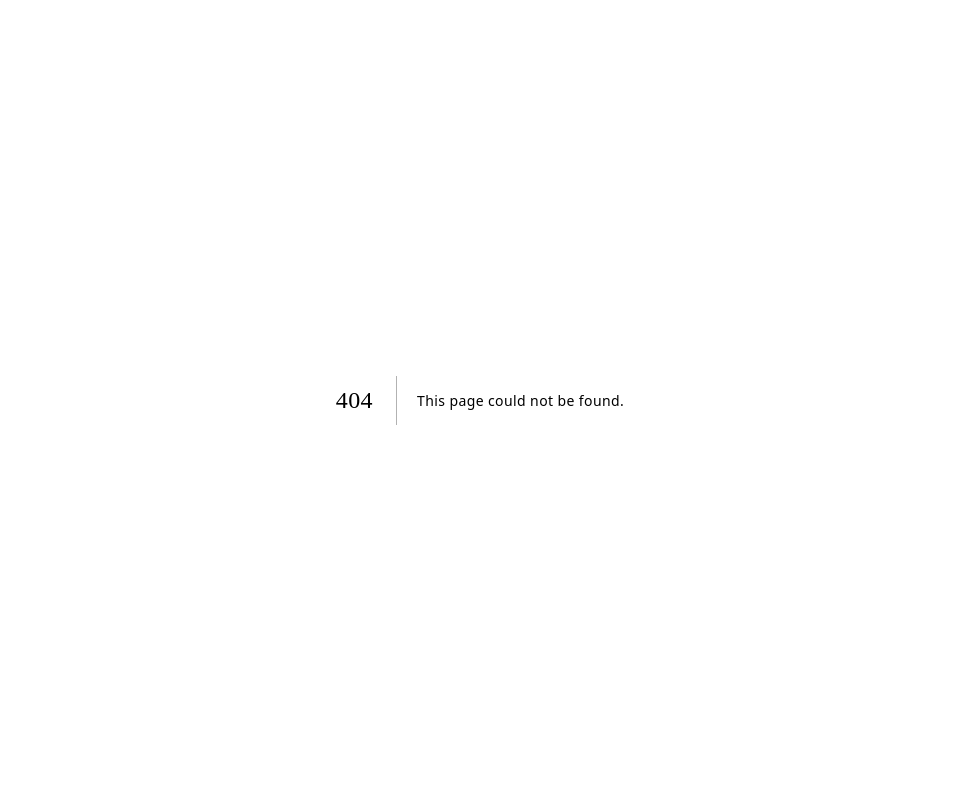
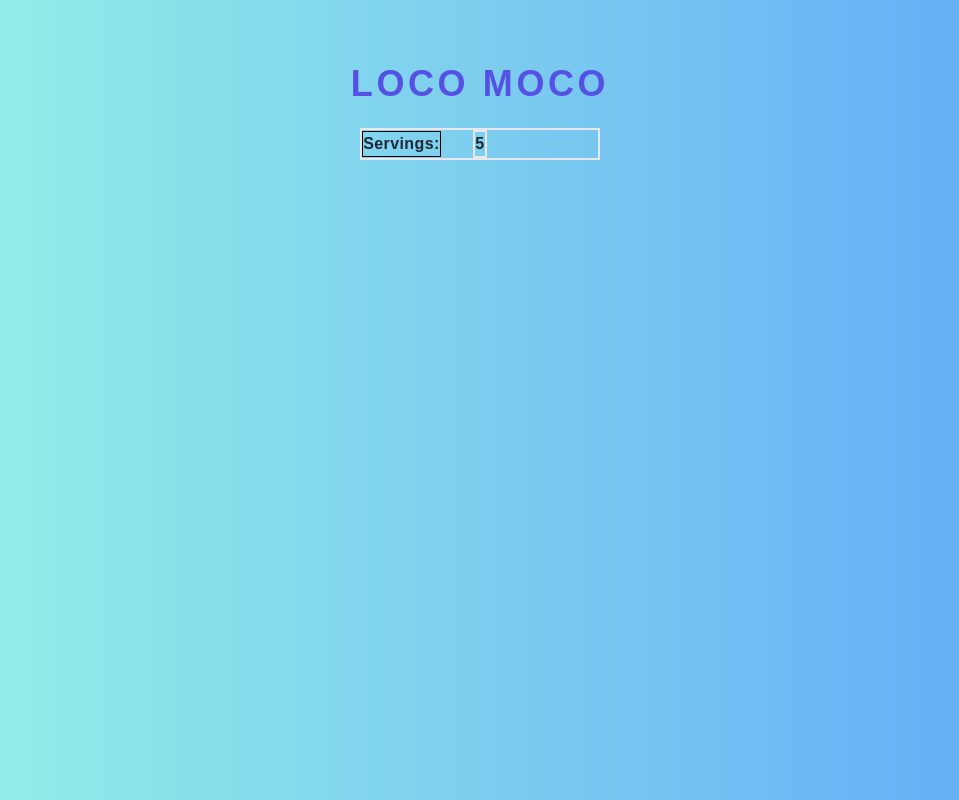
Before and after one commit to cainephung/recipes_collection2, a Next.js app in the folder collection/: page /loco_moco in a window 1280 px wide. Before the commit this address had no page. Shown: the whole page, without its empty margins (160-1119 px from the left). Built offline with nearby package versions, Linux system fonts and the light colour scheme.

Commit message:
loco_moco page start

```diff
--- a/collection/src/pages/list.js
+++ b/collection/src/pages/list.js
@@ -14,7 +14,7 @@ const inter = Inter({ subsets: ['latin'] })
 const List =() => {
 
     return (
-    <div id='Skills' className='w-full pt-16'>
+    <div id='list' className='w-full pt-16'>
     <div className='max-w-[1240px] mx-auto px-2 py-16'>
         <p className='text-4xl text-center tracking-widest uppercase text-[#5651e5] font-black animate-ping-slow'>Recipes</p>
         <div className='grid md:grid-cols-2 lg:grid-cols-3 justify-between gap-20 pt-10'>
@@ -31,7 +31,7 @@ const List =() => {
             </div>
 
             <div className='flex flex-col items-center justify-center font-black'>
-                <Link href='/'>
+                <Link href='/loco_moco'>
                     <button className='py-2 px-4'>More</button>
                 </Link>
             </div>
--- /dev/null
+++ b/collection/src/pages/loco_moco.js
@@ -0,0 +1,34 @@
+import Head from 'next/head'
+import Image from 'next/image'
+import { Inter } from '@next/font/google'
+import Link from "next/link";
+import lm from '../pics/loco_moco.png'
+
+
+
+const inter = Inter({ subsets: ['latin'] })
+
+const loco_moco =() => {
+
+    return (
+        <div className='max-w-[1240px] mx-auto px-2 py-16'>
+        <p className='text-4xl text-center tracking-widest uppercase text-[#5651e5] font-black '>Loco Moco</p>
+
+        <div className='grid  place-items-center pt-6'>
+        <div className=' grid grid-cols-3 border-2 place-items-center  w-fit'>
+            <div>
+            <h3 className='col-span-2 border  border-black'>Servings:</h3>
+            </div>
+
+            <div>
+            <h3 className='col-span-1 border-2'>5</h3>
+            </div>
+
+        </div>
+        </div>
+
+        </div>
+    )
+}
+
+export default loco_moco
```
Also changed, not shown: 1 other file (tests, documents, lock files or other folders).
